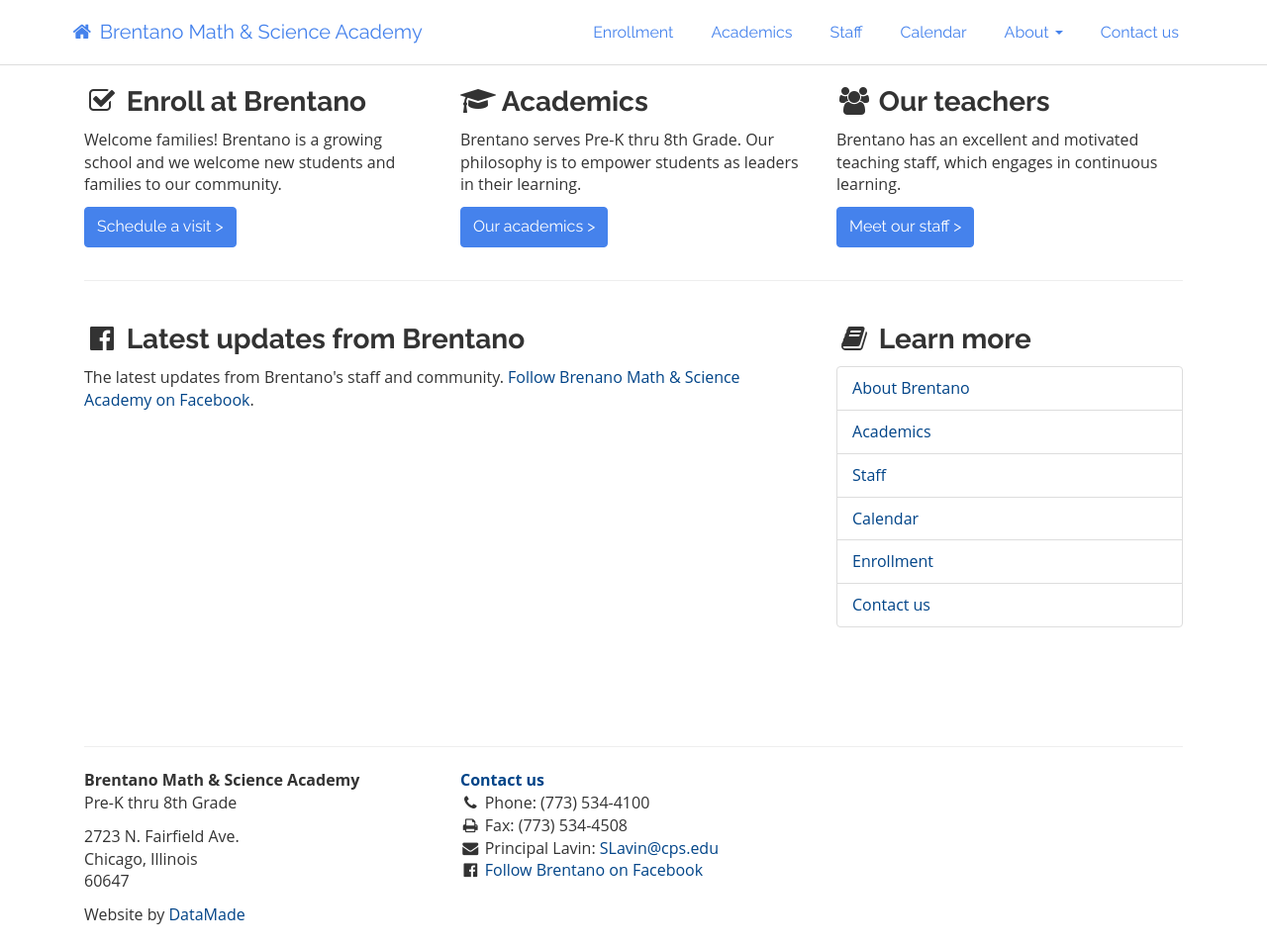
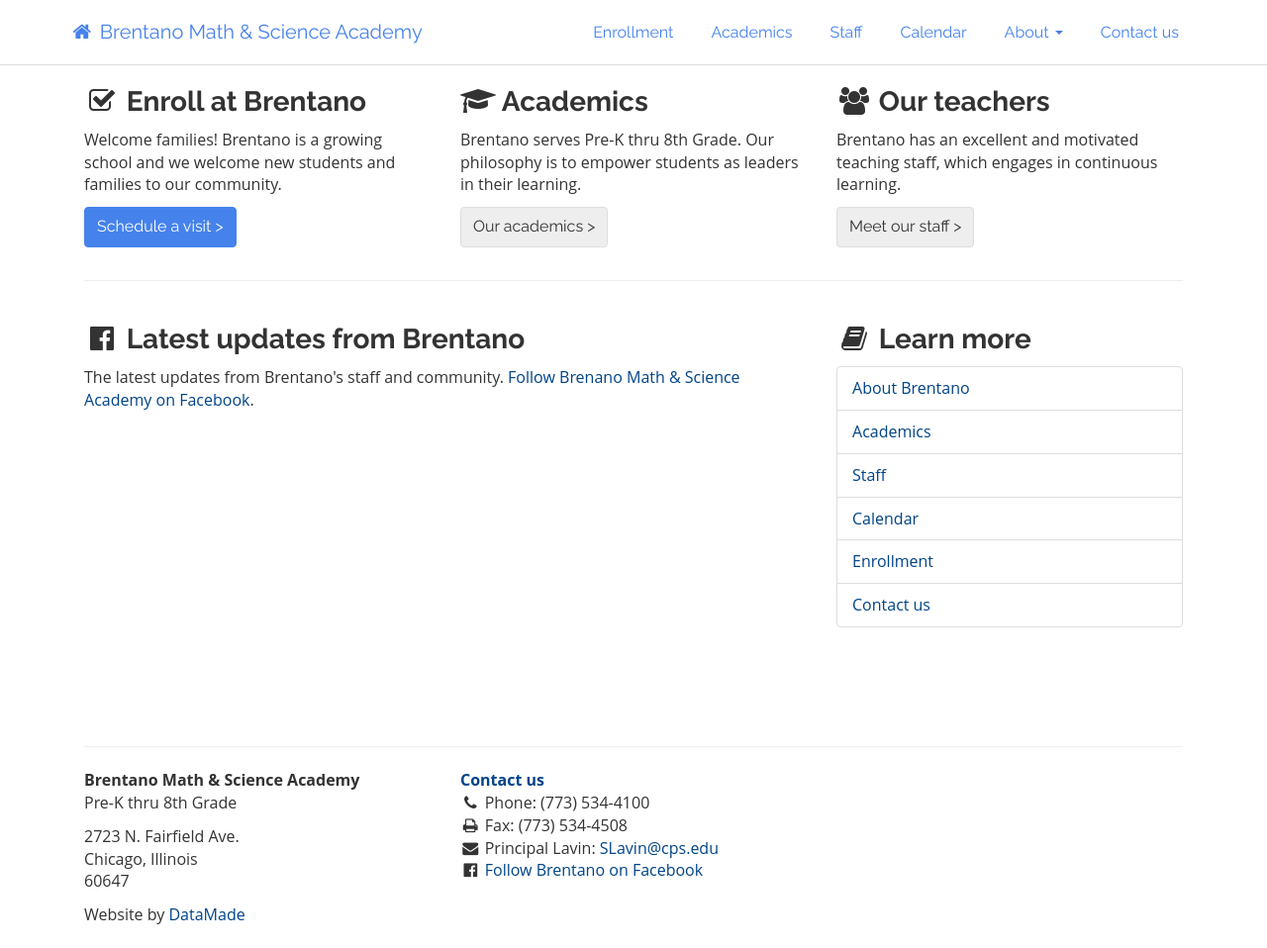
Before and after one commit to brentano-elementary/brentano-website, a Jekyll site: the page built from index.html, in a window 1280 px wide. Shown: the whole page at 99% size. Built offline with Jekyll 4.4.1, drawn with Linux system fonts in a browser that asks for light colours; nearby versions of some CDN libraries.

Commit message:
default button styles

```diff
--- a/css/custom.css
+++ b/css/custom.css
@@ -9,6 +9,10 @@
 
 a:active, a:hover, a:focus {
   color: #048;
+}
+
+.btn-default {
+  background-color: #eee;
 }
 
 .footer {
--- a/index.html
+++ b/index.html
@@ -12,12 +12,12 @@
     <div class='col-sm-4'>
         <h3><i class='fa fa-fw fa-graduation-cap'></i> Academics</h3>
         <p>Brentano serves Pre-K thru 8th Grade. Our philosophy is to empower students as leaders in their learning.</p>
-        <p><a class='btn btn-primary' href='/academics/index.html'>Our academics ></a></p>
+        <p><a class='btn btn-default' href='/academics/index.html'>Our academics ></a></p>
     </div>
     <div class='col-sm-4'>
         <h3><i class='fa fa-fw fa-group'></i> Our teachers</h3>
         <p>Brentano has an excellent and motivated teaching staff, which engages in continuous learning.</p>
-        <p><a class='btn btn-primary' href='/staff/index.html'>Meet our staff ></a></p>
+        <p><a class='btn btn-default' href='/staff/index.html'>Meet our staff ></a></p>
     </div>
 </div>
 <hr />
```
